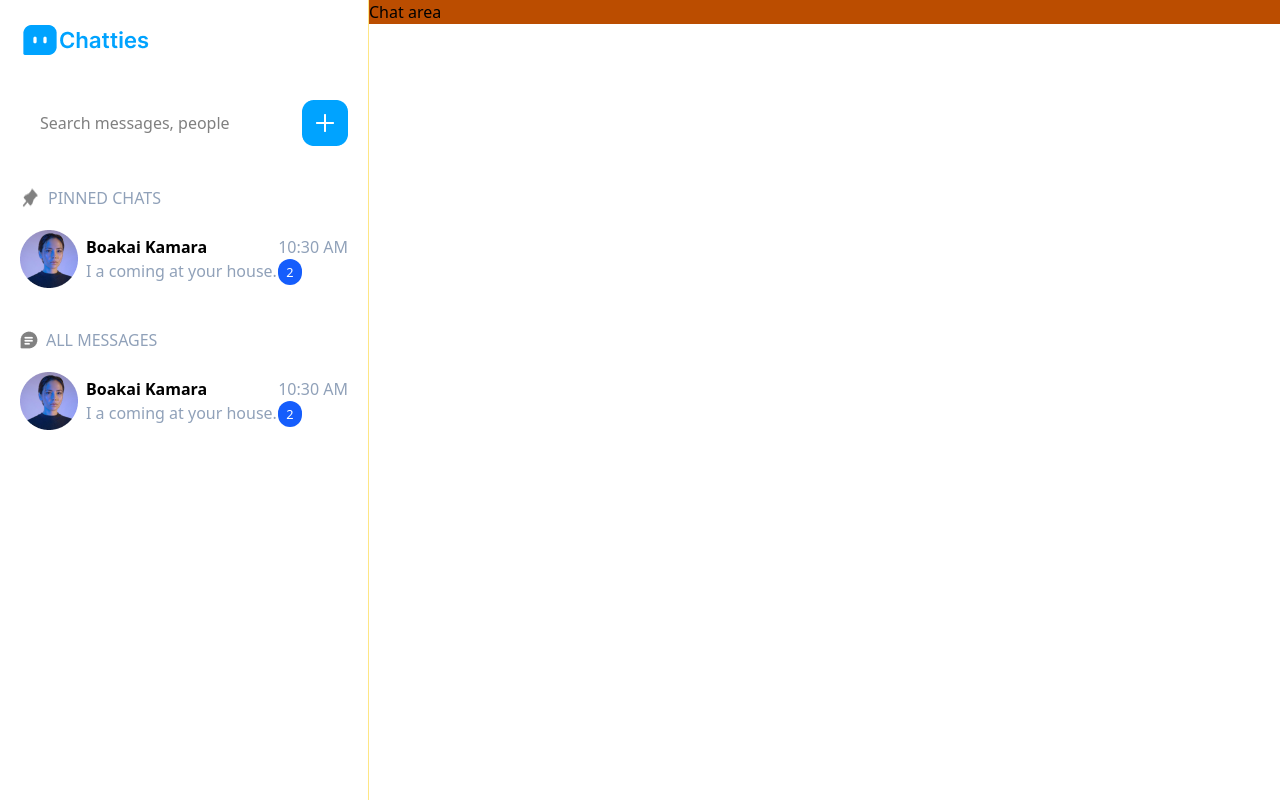
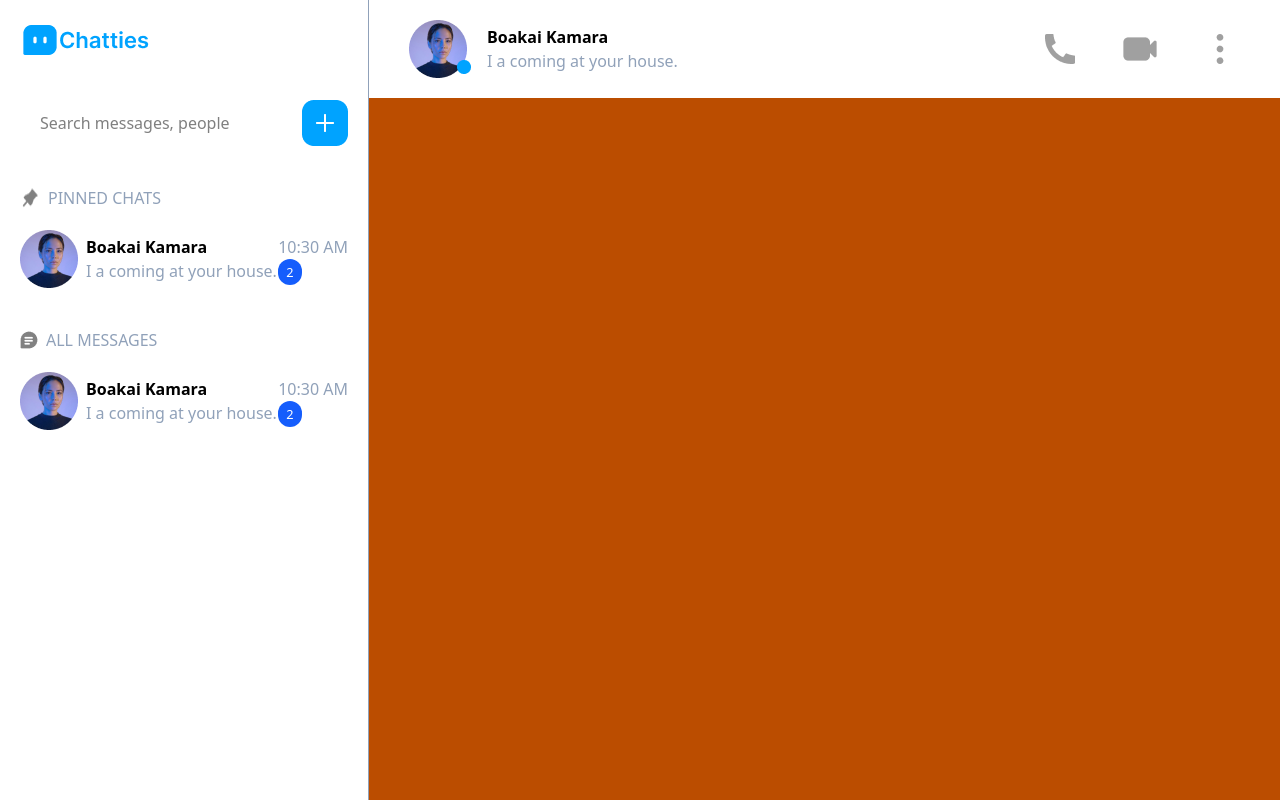
Before and after one commit to boakaidorborkamara/chatties, a React (Vite) app: page / in a window 1280 px wide. Built offline with nearby package versions, Linux system fonts and the light colour scheme.

Commit message:
style chat details header

```diff
--- a/src/components/ChatArea.jsx
+++ b/src/components/ChatArea.jsx
@@ -2,8 +2,38 @@ import React from 'react'
 
 export function ChatArea() {
   return (
-    <div className='bg-amber-700'>
-        <h1>Chat area</h1>
+    <div className='bg-amber-700 h-screen'>
+
+        {/* chat details header  */}
+        <div className="bg-white  py-5 px-10 flex justify-between items-center">
+                <div className='flex items-center gap-5'>
+                    {/* profile image  */}
+                    <div className='relative'>
+
+                        <img src="/assets/Ellipse1.png" alt="" />
+
+                        {/* user active icon  */}
+                        <img src="/assets/Rectangle 6.png" alt="user active icon" className='absolute bottom-1 left-12 '/>
+                    </div>
+
+                    {/* username and message  */}
+                    <div>
+                        <h4 className='font-bold'>Boakai Kamara</h4>
+                        <p className='text-slate-400'>I a coming at your house.</p>
+                    </div>
+                </div>
+
+                {/* action section  */}
+                <div className='flex items-center gap-10'>
+                    <img src="/assets/ri_phone-fill.png" alt="phone icon" />
+
+
+                    <img src="/assets/majesticons_video.png" alt="video icon" />
+
+
+                    <img src="/assets/ri_more-2-fill.png" alt="more icon" />
+                </div>
+            </div>
     </div>
   )
 }
--- a/src/components/SideBar.jsx
+++ b/src/components/SideBar.jsx
@@ -4,7 +4,7 @@ import { MessageSquareText } from 'lucide-react';
 
 
 export function SideBar(){
-   return <div className='h-screen border-r-1 border-amber-200'>
+   return <div className='h-screen border-r-1 border-slate-400'>
     {/* logo  */}
     <div className='p-5 gap-1 flex'>
 
```
